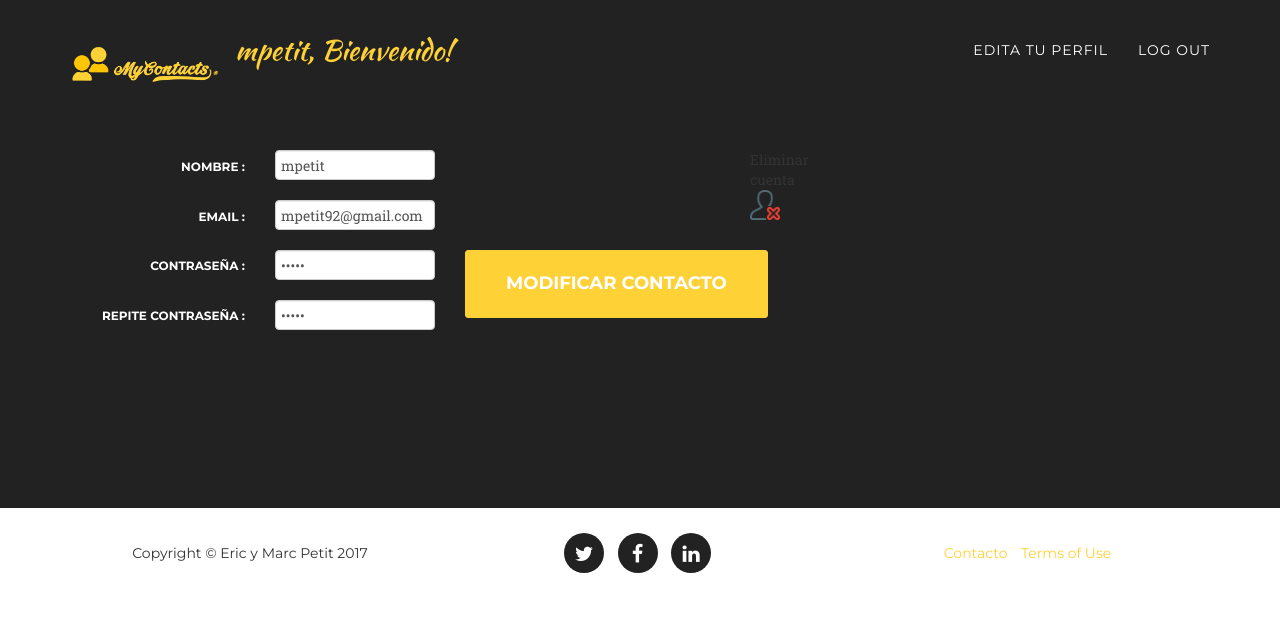
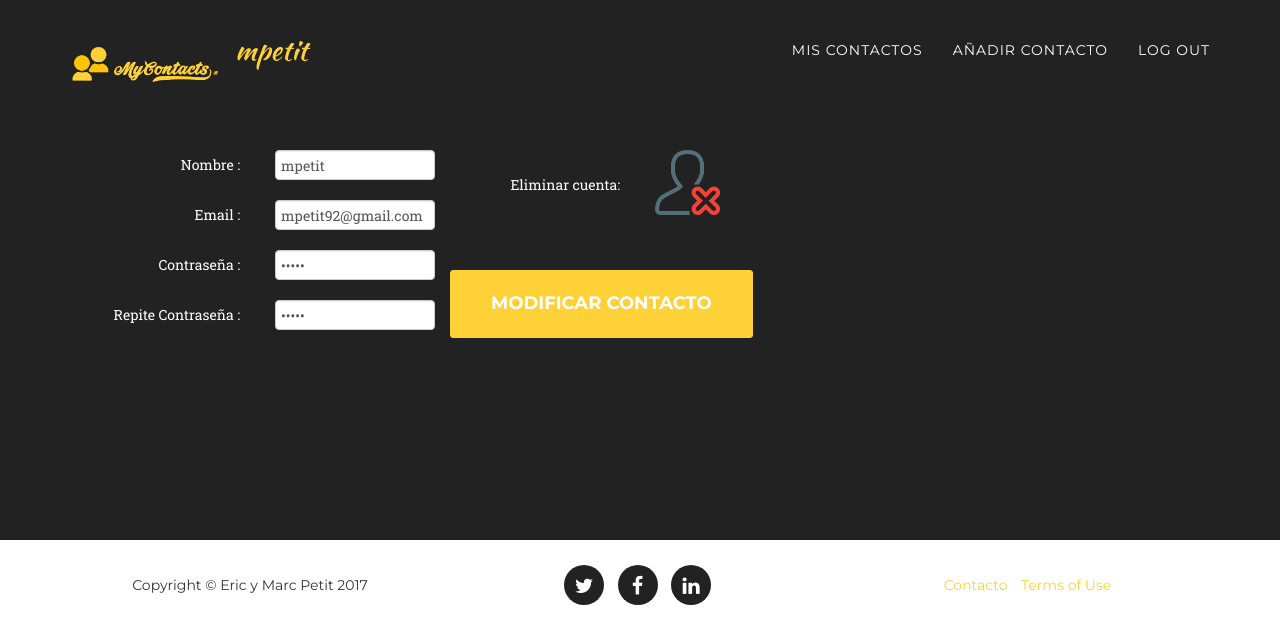
Before and after one commit to Proyecto5-Mycontacts/repositorio, a PHP site: page /modificar_usuario.php in a window 1280 px wide. Shown: the top 644 px of the page. Run offline with PHP 8.4, Linux system fonts and the light colour scheme; a user stored in the database is signed in; data comes from the database, SQL or seed files in the repository; some libraries are stand-ins or nearby versions; some web fonts are replaced.

Commit message:
Menus cambiados

```diff
--- a/modificar_contacto.php
+++ b/modificar_contacto.php
@@ -78,6 +78,12 @@
                 <ul class="nav navbar-nav navbar-right">
                     <li class="hidden">
                         <a href="#page-top"></a>
+                    </li>
+                    <li>
+                           <a href="main.php" >Mis contactos</a>
+                    </li>
+                    <li>
+                        <a href="anadir_contacto.php" >Añadir Contacto</a>
                     </li>
                     <li>
                         <a href="modificar_usuario.php" >Edita tu perfil</a>
--- a/modificar_usuario.php
+++ b/modificar_usuario.php
@@ -69,7 +69,7 @@
                 <a class="navbar-brand page-scroll" href="#page-top"> <img src="img/logos/logo.png" width="150" height="50" alt="MyContacts"></a>
                 <?php
                   if(isset($_SESSION['usu_nombre']) ){
-                    echo "<a href='main.php' class='navbar-brand'  align='right'>".$_SESSION['usu_nombre'].", Bienvenido!</a>";
+                    echo "<a href='main.php' class='navbar-brand'  align='right'>".$_SESSION['usu_nombre']."</a>";
                 ?>
             </div>
 
@@ -80,7 +80,10 @@
                         <a href="#page-top"></a>
                     </li>
                     <li>
-                        <a href="modificar_usuario.php" >Edita tu perfil</a>
+                          <a href="main.php" >Mis contactos</a>
+                    </li>
+                    <li>
+                        <a href="anadir_contacto.php" >Añadir contacto</a>
                     </li>
                     <li>
                         <a href="login.php"  onclick="return Confirm(¿Deseas salir?)";>Log Out</a>
@@ -124,7 +127,7 @@
 
 
         echo "<div class='col-sm-2 text-right'> ";
-        echo "<h6 style='color: #ffffff'>Nombre :<br><br><br><h6 style='color: #ffffff'>Email :<br><br><br><h6 style='color: #ffffff'> Contraseña :<br><br><br><h6 style='color: #ffffff'> Repite Contraseña :<br><br><br> </h6></div><div class='col-sm-2' text-left'>";
+        echo " <h7 class='control'>Nombre :</h7><br> <h7 class='control'>Email :</h7><br> <h7 class='control'> Contraseña :</h7><br> <h7 class='control'> Repite Contraseña :</h7><br><br><br> </h7></div><div class='col-sm-2' text-left'>";
 
 
         echo "<input type='text' name='nombre' placeholder='Nombre usuario' value='".$usuario['usu_nombre']."' class='form-control'/></br>";
@@ -133,12 +136,14 @@
         echo "<input type='password' name='repite_password' placeholder='Repite Contraseña' value='".$usuario['usu_password']."' class='form-control'/></br>";
         echo "<input type='text' style='display:none;' name='usu_id' value=".$usuario['usu_id']." />";
         ;
-        echo "</div><div class='col-sm-3 text-center'>";;
+        echo "</div>";;
+         ?>
+         <div class='col-xs-2 text-right'><br><h7 class='control'> Eliminar cuenta: </h7></div><div class='col-md-6 text-left'><a href='#' onclick='return Confirmar(<?php echo $usuario['usu_id']?>);'><img src='img/icons/eliminar.png' width='65' height='65'/></a></br></div>
+         <?php
+        echo "<br><br><br><br><br><br><button type='submit' class='page-scroll btn btn-xl'>Modificar contacto</button></div>";
 
-        echo "<br><br><br><br><br><button type='submit' class='page-scroll btn btn-xl'>Modificar contacto</button></div>";
-        ?>
-         <div class='col-xs-1' text-right'>Eliminar cuenta<a href='#' onclick='return Confirmar(<?php echo $usuario['usu_id']?>);'><img src='img/icons/eliminar.png' width='30' height='30'/></a></br></div>
-        <?php
+
+
       }
 } else{
        // echo "No tienes contactos, agrega a uno!";
```
Also changed, not shown: anadir_contacto.php (+7 -4 lines).
